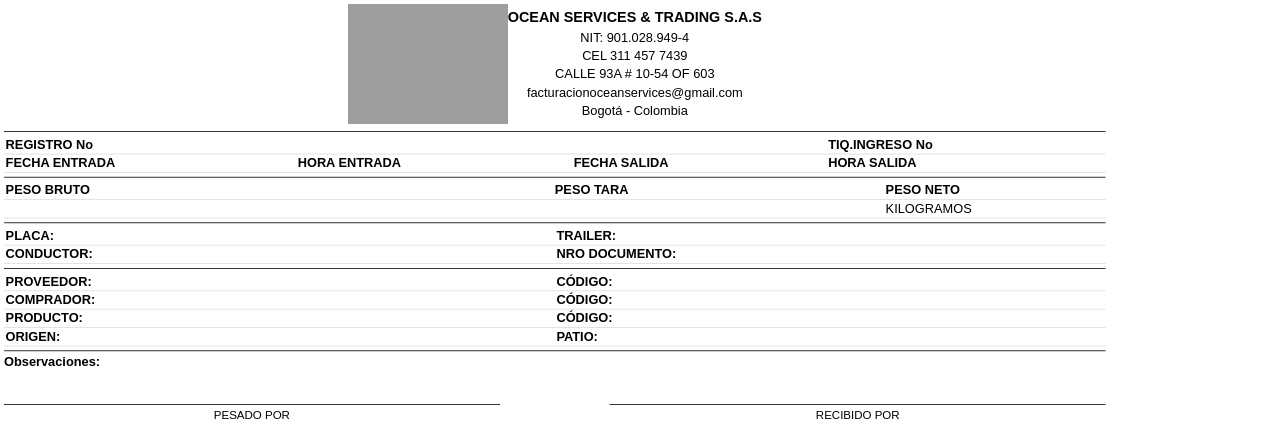
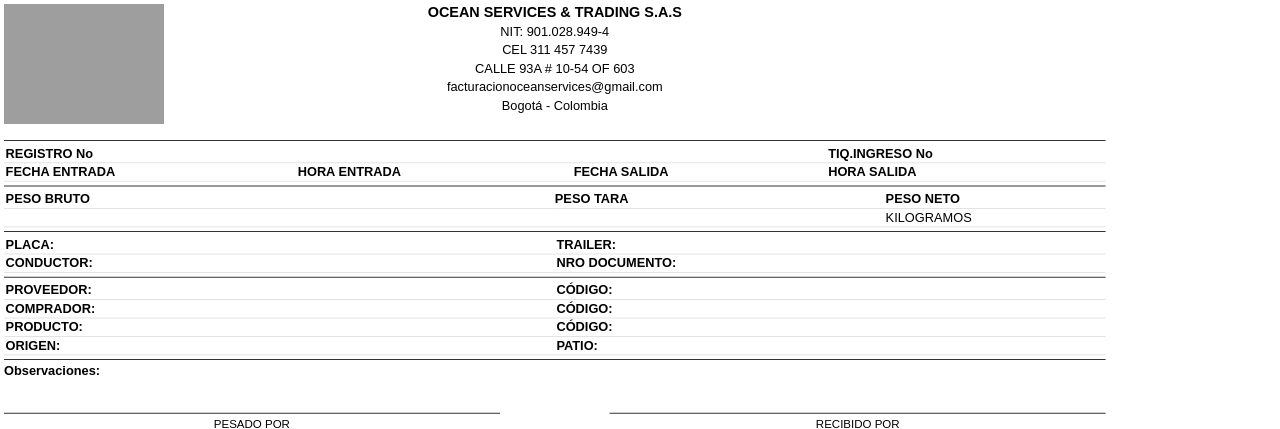
Before and after one commit to cimaverso/ocean-dev, a Python web app: template app/templates/registro_ingreso.html in a window 1280 px wide. Shown: the top 429 px of the page. Run offline with Jinja, Linux system fonts and the light colour scheme; the template is opened without the code that fills it, so the values that code supplies are empty; grey boxes are pictures that could not be loaded.

Commit message:
Arreglo de estilos en el enccabezado

```diff
--- a/app/templates/registro_ingreso.html
+++ b/app/templates/registro_ingreso.html
@@ -19,19 +19,23 @@
       }
 
       .header {
-        display: flex;
-        justify-content: center;
-        align-items: center;
-        text-align: center;
         position: relative;
-        top: 0px;
+        height: 150px;
+        margin-bottom: 20px;
       }
 
-      .header img {
-        width: 180px;
-        position: relative;
-        left: -400px;
-        bottom: -90px;
+      .header .logo {
+        position: absolute;
+        left: 0;
+        top: 0;
+      }
+
+      .header .info {
+        width: 100%;
+        text-align: center;
+        position: absolute;
+        top: 0;
+        left: 0;
       }
 
       h1 {
@@ -86,7 +90,6 @@
         transform: scale(0.8);
         transform-origin: top left;
         margin-right: -250px;
-
       }
     </style>
   </head>
@@ -94,7 +97,7 @@
   <body>
     <div class="ticket">
       <div class="header">
-        <div>
+        <div class="logo">
           <svg
             xmlns="http://www.w3.org/2000/svg"
             width="200"
@@ -110,7 +113,7 @@
             />
           </svg>
         </div>
-        <div>
+        <div class="info">
           <h1>OCEAN SERVICES & TRADING S.A.S</h1>
           <p>NIT: 901.028.949-4</p>
           <p>CEL 311 457 7439</p>
```
Also changed, not shown: app/templates/registro_despacho.html (+17 -12 lines), app/templates/registro_servicios.html (+17 -13 lines).
